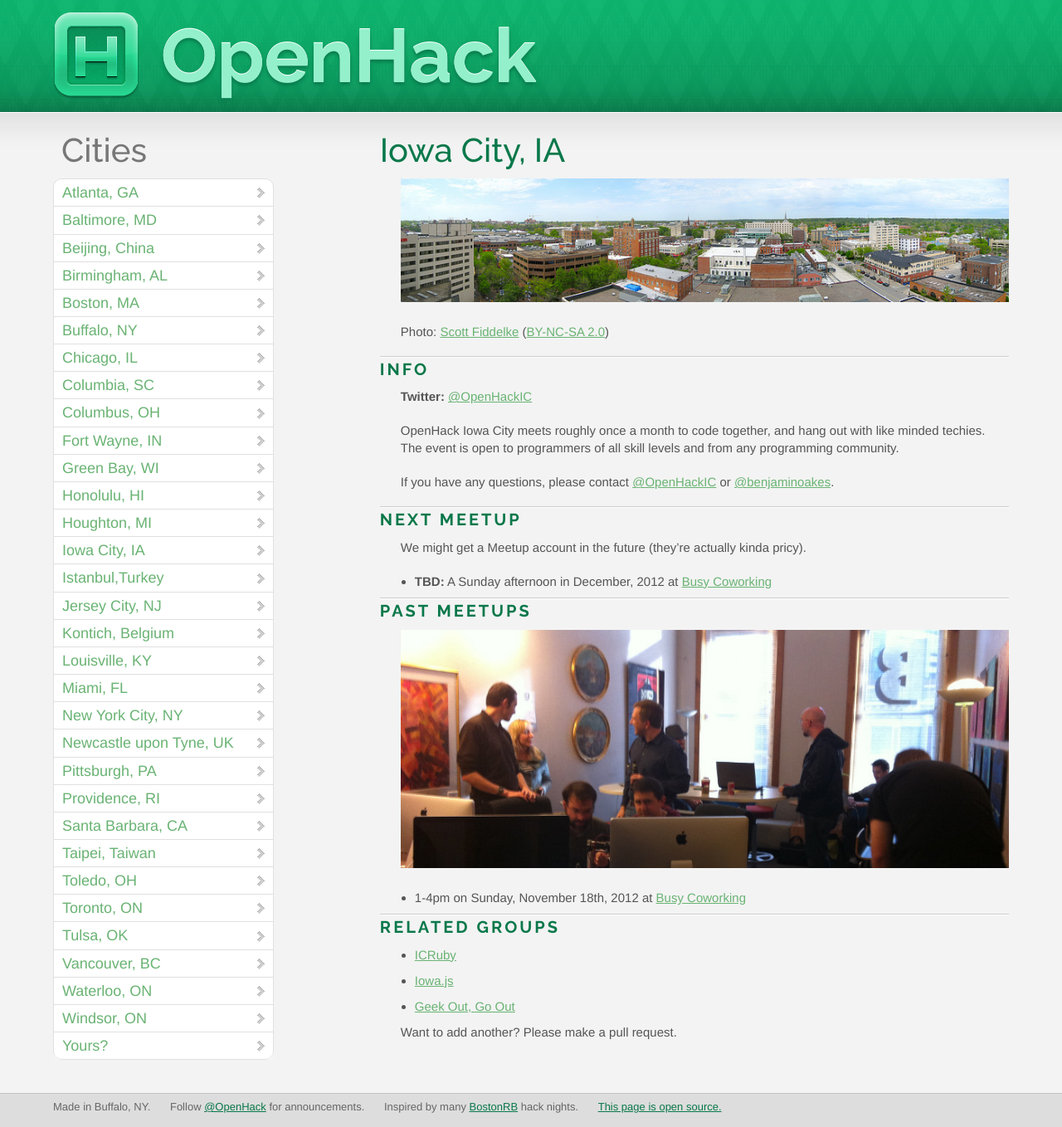
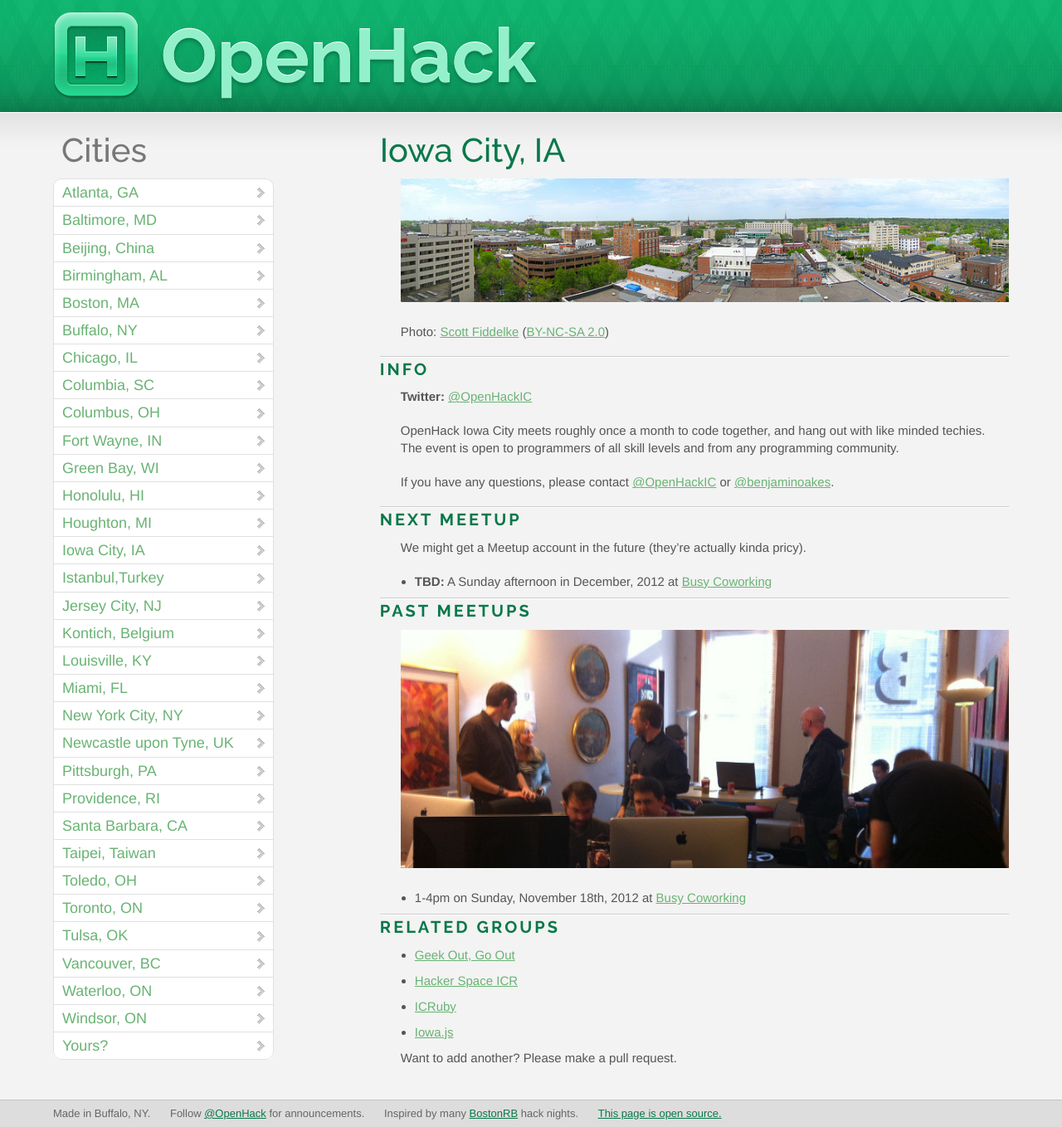
Before and after one commit to OpenHack/openhack.github.com, a Jekyll site: the page built from iowa_city/index.markdown, in a window 1280 px wide. Shown: the whole page at 83% size. Built offline with Jekyll 4.4.1, drawn with Linux system fonts in a browser that asks for light colours; nearby versions of some CDN libraries; Markdown is read by kramdown in place of the engine named in the settings; comment, search, counter and statistics services are not loaded.

Commit message:
Add Hacker Space ICR

```diff
--- a/iowa_city/index.markdown
+++ b/iowa_city/index.markdown
@@ -31,8 +31,9 @@
 
 ### Related Groups
 
+* [Geek Out, Go Out](http://www.meetup.com/GeekOutGoOut/)
+* [Hacker Space ICR](http://www.hackerspaceicr.org/)
 * [ICRuby](http://www.icruby.org/)
 * [Iowa.js](http://www.iowajs.org/)
-* [Geek Out, Go Out](http://www.meetup.com/GeekOutGoOut/)
 
 Want to add another?  Please make a pull request.
```
